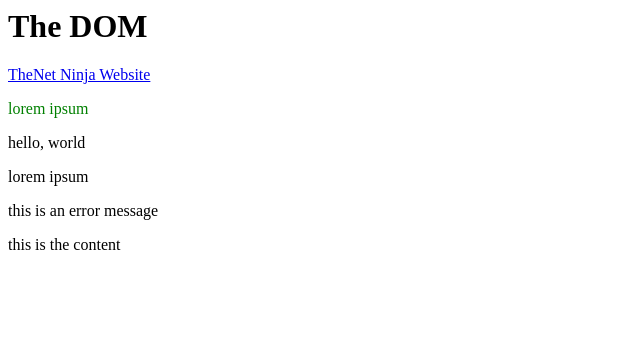
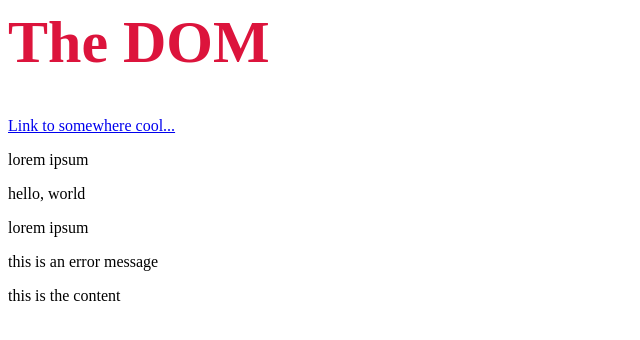
Before and after one commit to zandersantos/Javascript-Training, a plain HTML site: page index.html in a window 1280 px wide. Shown: the whole page, without its empty margins (0-640 px from the left). Drawn offline with Linux system fonts and the light colour scheme.

Commit message:
Created statements to get and update html styles

```diff
--- a/index.html
+++ b/index.html
@@ -6,7 +6,7 @@
   <title>Document</title>
 </head>
 <body>
-  <h1 id="page-title">The DOM</h1>
+  <h1 id="page-title" style="color: orange;">The DOM</h1>
 
   <a href="https://www.google.com">Link to somewhere cool...</a>
 
--- a/sandbox.js
+++ b/sandbox.js
@@ -70,17 +70,35 @@
 
 //Tutorial 6.4
 
-const link = document.querySelector('a');
+// const link = document.querySelector('a');
 
-console.log(link.getAttribute('href'));
+// console.log(link.getAttribute('href'));
 
-link.setAttribute('href', 'https://www.thenetninja.co.uk');
+// link.setAttribute('href', 'https://www.thenetninja.co.uk');
 
-link.innerText = "TheNet Ninja Website";
+// link.innerText = "TheNet Ninja Website";
 
-const mssg = document.querySelector('p');
+// const mssg = document.querySelector('p');
 
-console.log(mssg.getAttribute('class'));
-mssg.setAttribute('class', 'success');
+// console.log(mssg.getAttribute('class'));
+// mssg.setAttribute('class', 'success');
 
-mssg.setAttribute('style', 'color: green');
+// mssg.setAttribute('style', 'color: green');
+
+
+//Tutorial 6.5
+
+//Add additional styles
+const title = document.querySelector('h1');
+//title.setAttribute('style', 'margin: 50px');
+
+//Get the styles values
+console.log(title.style);
+console.log(title.style.color);
+
+//Update styles
+title.style.margin = '50px';
+title.style.color = 'crimson';
+title.style.fontSize = '60px';
+//Remove this style
+title.style.margin = '';
```
